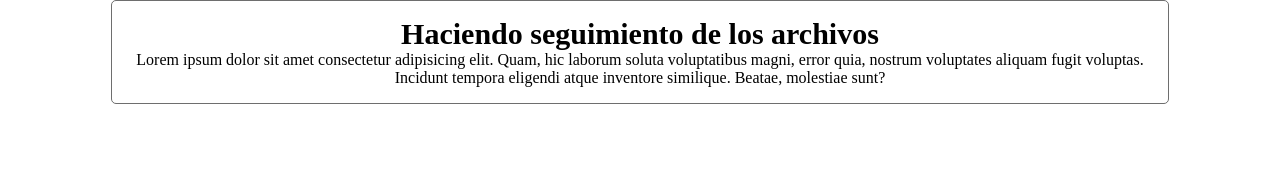
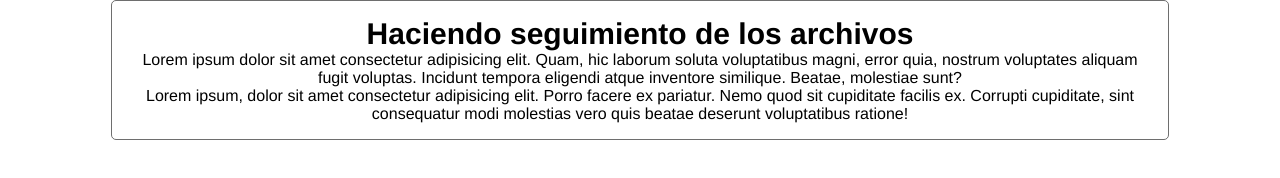
Before and after one commit to DiegoQQ/practicaGit, a plain HTML site: page index.html in a window 1280 px wide. Drawn offline with Linux system fonts and the light colour scheme.

Commit message:
agregado el contenido a blog y se cambio la fuente

```diff
--- a/css/style.css
+++ b/css/style.css
@@ -1,6 +1,7 @@
 *{
     margin: 0px;
     padding: 0px;
+    font-family: 'Franklin Gothic Medium', 'Arial Narrow', Arial, sans-serif;
 }
 #container{
     text-align: center;
--- a/index.html
+++ b/index.html
@@ -12,6 +12,7 @@
         <div id="container">
             <h2>Haciendo seguimiento de los archivos</h2>
             <p>Lorem ipsum dolor sit amet consectetur adipisicing elit. Quam, hic laborum soluta voluptatibus magni, error quia, nostrum voluptates aliquam fugit voluptas. Incidunt tempora eligendi atque inventore similique. Beatae, molestiae sunt?</p>
+            <p>Lorem ipsum, dolor sit amet consectetur adipisicing elit. Porro facere ex pariatur. Nemo quod sit cupiditate facilis ex. Corrupti cupiditate, sint consequatur modi molestias vero quis beatae deserunt voluptatibus ratione!</p>
         </div>
     </section>
 </body>
```
